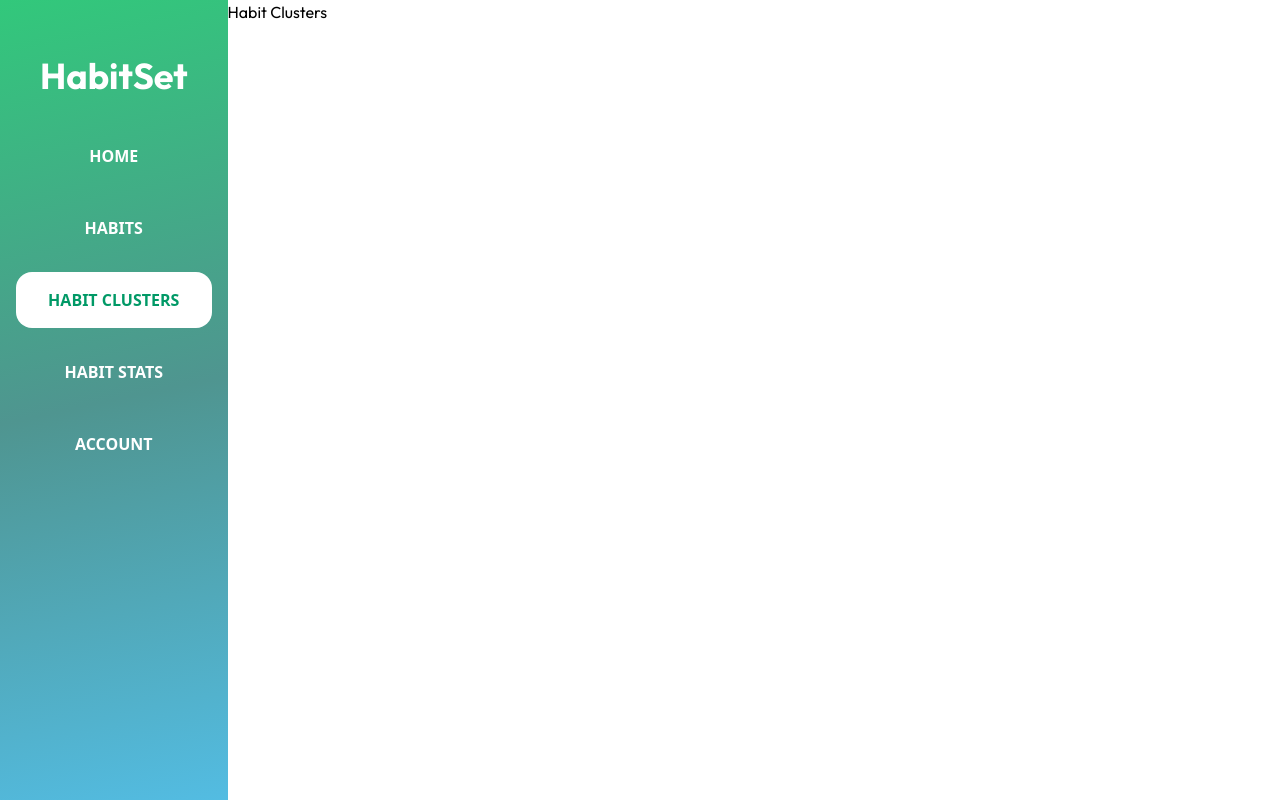
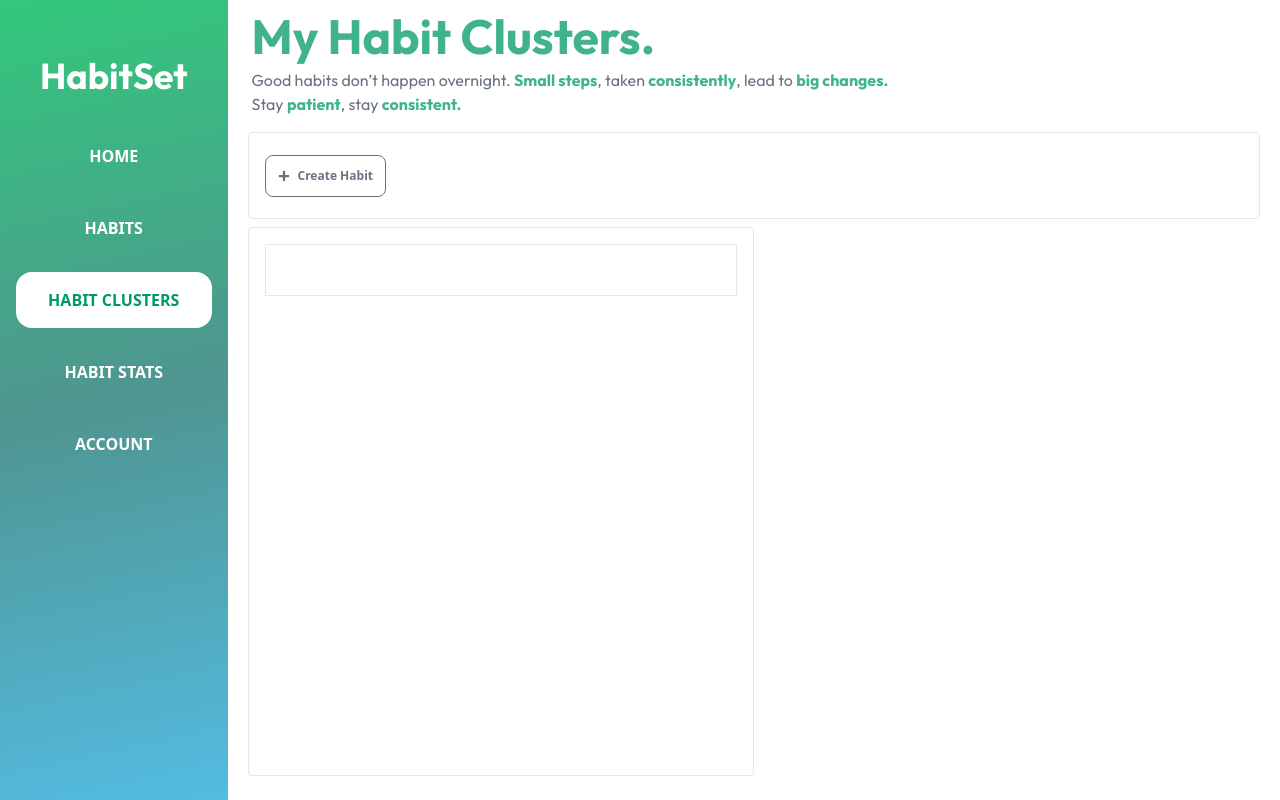
Before and after one commit to ramtin-matin/Habit-Tracker, a React app in the folder frontend/: page /Habit-Clusters in a window 1280 px wide. Built offline with nearby package versions, Linux system fonts and the light colour scheme; the HTML template or start-up script is replaced by a standard one.

Commit message:
more Habits page styling, tiny styling changes

```diff
--- a/frontend/package.json
+++ b/frontend/package.json
@@ -13,7 +13,9 @@
     "@fontsource/lexend": "^5.1.2",
     "@fontsource/poppins": "^5.1.1",
     "@fontsource/roboto": "^5.1.1",
+    "@material-tailwind/react": "^2.1.10",
     "@tailwindcss/vite": "^4.0.0",
+    "lucide-react": "^0.474.0",
     "react": "^18.3.1",
     "react-dom": "^18.3.1",
     "react-icons": "^5.4.0",
--- a/frontend/src/App.jsx
+++ b/frontend/src/App.jsx
@@ -12,7 +12,7 @@ const App = () => {
   return (
     <div className="flex">
       <Sidebar />
-      <div className="flex-1">
+      <div className="flex-1 mx-3">
         <Routes>
           <Route path="/Home" element={<Home />} />
           <Route path="/Habits" element={<Habits />} />
--- /dev/null
+++ b/frontend/src/components/modal.jsx
@@ -0,0 +1,37 @@
+import React from "react";
+
+const Modal = ({ isOpen, onClose, onSave, habitName, setHabitName }) => {
+  if (!isOpen) return null;  // Only render when open
+
+  return (
+    <div className="fixed inset-0 flex items-center justify-center bg-black bg-opacity-60">
+      <div className="bg-white p-6 rounded-lg shadow-lg w-1/3">
+        {/* Header */}
+        <div className="flex justify-between items-center border-b pb-2">
+          <h2 className="text-xl font-bold">Create a New Habit</h2>
+          <button onClick={onClose} className="text-xl">&times;</button>
+        </div>
+
+        {/* Form */}
+        <div className="mt-4">
+          <label className="block mb-2 text-sm text-slate-600">Habit Name</label>
+          <input
+            type="text"
+            placeholder="Enter habit name"
+            className="w-full p-2 border rounded mb-4"
+            value={habitName}
+            onChange={(e) => setHabitName(e.target.value)}
+          />
+
+          {/* Buttons */}
+          <div className="flex justify-end gap-2">
+            <button className="p-2 bg-gray-300 rounded" onClick={onClose}>Cancel</button>
+            <button className="p-2 bg-green-500 text-white rounded" onClick={onSave}>Save</button>
+          </div>
+        </div>
+      </div>
+    </div>
+  );
+};
+
+export default Modal;
--- a/frontend/src/pages/dashboard/HabitClusters.jsx
+++ b/frontend/src/pages/dashboard/HabitClusters.jsx
@@ -1,7 +1,26 @@
+import { FaPlus } from "react-icons/fa";  // imports a plus icon
 import React from "react";
 
-const HabitClusters = () => {
-  return <h1>Habit Clusters</h1>;
+const HabitClusters  = () => {
+  return (
+    <div className="max-w-8xl h-full rounded-lg mx-auto p-2">
+    <h1 className="md:shrink-0 text-5xl max-sm:text-4xl m-1 mb-2 font-bold text-emerald-600/75">My Habit Clusters.</h1>
+    <p className="md:shrink-0 text-base max-sm:text-sm m-1 text-gray-500">Good habits don’t happen overnight. <b className="text-emerald-600/75">Small steps</b>, taken <b className="text-emerald-600/75">consistently</b>, lead to <b className="text-emerald-600/75">big changes.</b> <br></br>Stay <b className="text-emerald-600/75">patient</b>, stay <b className="text-emerald-600/75">consistent.</b></p>
+      <div className=" border-1 border-gray-200 flex items-center h-1/9 max-md:h-1/8 max-sm:px-2 px-4 mt-4 rounded-sm">
+        <ul className="flex gap-2">
+          <button className = "max-sm:scale-75 flex justify-center gap-2 text-xs font-bold cursor-pointer md:shrink-0 max-sm:p-1 max-lg:p-2 p-3 rounded-lg transition duration-150 ease-in active:scale-99 text-gray-500 hover:shadow-sm hover:bg-gray-50 border-1">
+           <FaPlus className="m-auto text-xs" />
+            Create Habit
+          </button>
+        </ul>
+      </div>
+      <div className="w-1/2 *:flex border-1 border-gray-200 items-center justify-start h-7/10 p-4 mt-2 rounded-sm">
+        <div className="h-1/10 mx-auto transition duration-150 ease-in border-1 cursor-pointer hover:bg-gray-50 active:bg-gray-100 border-gray-200">
+        </div>
+      </div>
+    </div>
+  )
 };
 
+
 export default HabitClusters;
--- a/frontend/src/pages/dashboard/HabitStats.jsx
+++ b/frontend/src/pages/dashboard/HabitStats.jsx
@@ -1,7 +1,27 @@
+import { FaPlus } from "react-icons/fa";  // imports a plus icon
 import React from "react";
 
-const HabitStats = () => {
-  return <h1>Habit Stats</h1>;
+const HabitStats  = () => {
+  return (
+    <div className="max-w-8xl h-full rounded-lg mx-auto p-2">
+    <h1 className="md:shrink-0 text-5xl max-sm:text-4xl m-1 mb-2 font-bold text-emerald-600/75">My Habit Stats.</h1>
+    <p className="md:shrink-0 text-base max-sm:text-sm m-1 text-gray-500">Good habits don’t happen overnight. <b className="text-emerald-600/75">Small steps</b>, taken <b className="text-emerald-600/75">consistently</b>, lead to <b className="text-emerald-600/75">big changes.</b> <br></br>Stay <b className="text-emerald-600/75">patient</b>, stay <b className="text-emerald-600/75">consistent.</b></p>
+      <div className=" border-1 border-gray-200 flex items-center h-1/9 max-md:h-1/8 max-sm:px-2 px-4 mt-4 rounded-sm">
+        <ul className="flex gap-2">
+          <button className = "max-sm:scale-75 flex justify-center gap-2 text-xs font-bold cursor-pointer md:shrink-0 max-sm:p-1 max-lg:p-2 p-3 rounded-lg transition duration-150 ease-in active:scale-99 text-gray-500 hover:shadow-sm hover:bg-gray-50 border-1">
+           <FaPlus className="m-auto text-xs" />
+            Create Habit
+          </button>
+        </ul>
+      </div>
+      <div className="w-1/2 *:flex border-1 border-gray-200 items-center justify-start h-7/10 p-4 mt-2 rounded-sm">
+        <div className="h-1/10 mx-auto transition duration-150 ease-in border-1 cursor-pointer hover:bg-gray-50 active:bg-gray-100 border-gray-200">
+        </div>
+      </div>
+    </div>
+  )
 };
 
+
+
 export default HabitStats;
--- a/frontend/src/pages/dashboard/habits.jsx
+++ b/frontend/src/pages/dashboard/habits.jsx
@@ -1,22 +1,24 @@
 import { FaPlus } from "react-icons/fa";  // imports a plus icon
 import React from "react";
+import Modal from "../../components/modal";
 
 const Habits = () => {
-
-
   return (
     <div className="max-w-8xl h-full rounded-lg mx-auto p-2">
     <h1 className="md:shrink-0 text-5xl max-sm:text-4xl m-1 mb-2 font-bold text-emerald-600/75">My Habits.</h1>
-    <p className="md:shrink-0t text-base max-sm:text-sm m-1 text-gray-500">Good habits don’t happen overnight. <b className="text-emerald-600/75">Small steps</b>, taken <b className="text-emerald-600/75">consistently</b>, lead to <b className="text-emerald-600/75">big changes.</b> <br></br>Stay <b className="text-emerald-600/75">patient</b>, stay <b className="text-emerald-600/75">consistent.</b></p>
-      <div className=" border-1 border-gray-200 flex items-center justify-start h-1/7 p-4 mt-4 rounded-sm">
-        <ul className="flex gap-4">
-          <button className = "flex justify-center gap-2 font-bold cursor-pointer px-4 py-3 rounded-lg transition duration-150 ease-in active:scale-99 text-gray-500 hover:shadow-sm hover:bg-gray-50 border-1">
-           <FaPlus className="m-auto text-xs" /> Create Habit
-            </button>
+    <p className="md:shrink-0 text-base max-sm:text-sm m-1 text-gray-500">Good habits don’t happen overnight. <b className="text-emerald-600/75">Small steps</b>, taken <b className="text-emerald-600/75">consistently</b>, lead to <b className="text-emerald-600/75">big changes.</b> <br></br>Stay <b className="text-emerald-600/75">patient</b>, stay <b className="text-emerald-600/75">consistent.</b></p>
+      <div className=" border-1 border-gray-200 flex items-center h-1/9 max-md:h-1/8 max-sm:px-2 px-4 mt-4 rounded-sm">
+        <ul className="flex gap-2">
+          <button className = "max-sm:scale-75 flex justify-center gap-2 text-xs font-bold cursor-pointer md:shrink-0 max-sm:p-1 max-lg:p-2 p-3 rounded-lg transition duration-150 ease-in active:scale-99 text-gray-500 hover:shadow-sm hover:bg-gray-50 border-1">
+           <FaPlus className="m-auto text-xs" />
+            Create Habit
+          </button>
+          <Modal>hll</Modal>
         </ul>
       </div>
-      <div className="flex border-1 border-gray-200 items-center justify-start h-5/8 p-4 mt-2 rounded-sm">
-        Table
+      <div className="w-1/2 *:flex border-1 border-gray-200 items-center justify-start h-7/10 p-4 mt-2 rounded-sm">
+        <div className="h-1/10 mx-auto transition duration-150 ease-in border-1 cursor-pointer hover:bg-gray-50 active:bg-gray-100 border-gray-200">
+        </div>
       </div>
     </div>
   )
```
Also changed, not shown: 1 other file (tests, documents, lock files or other folders).
